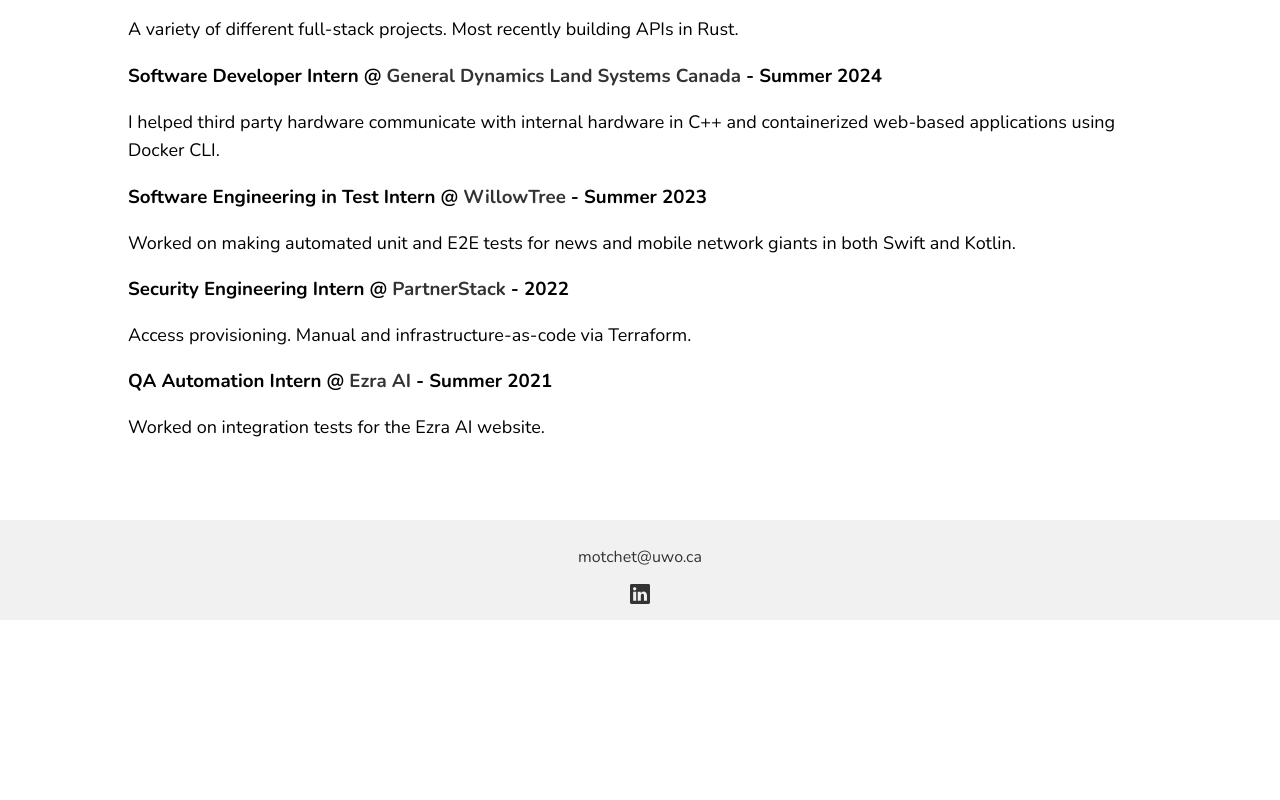
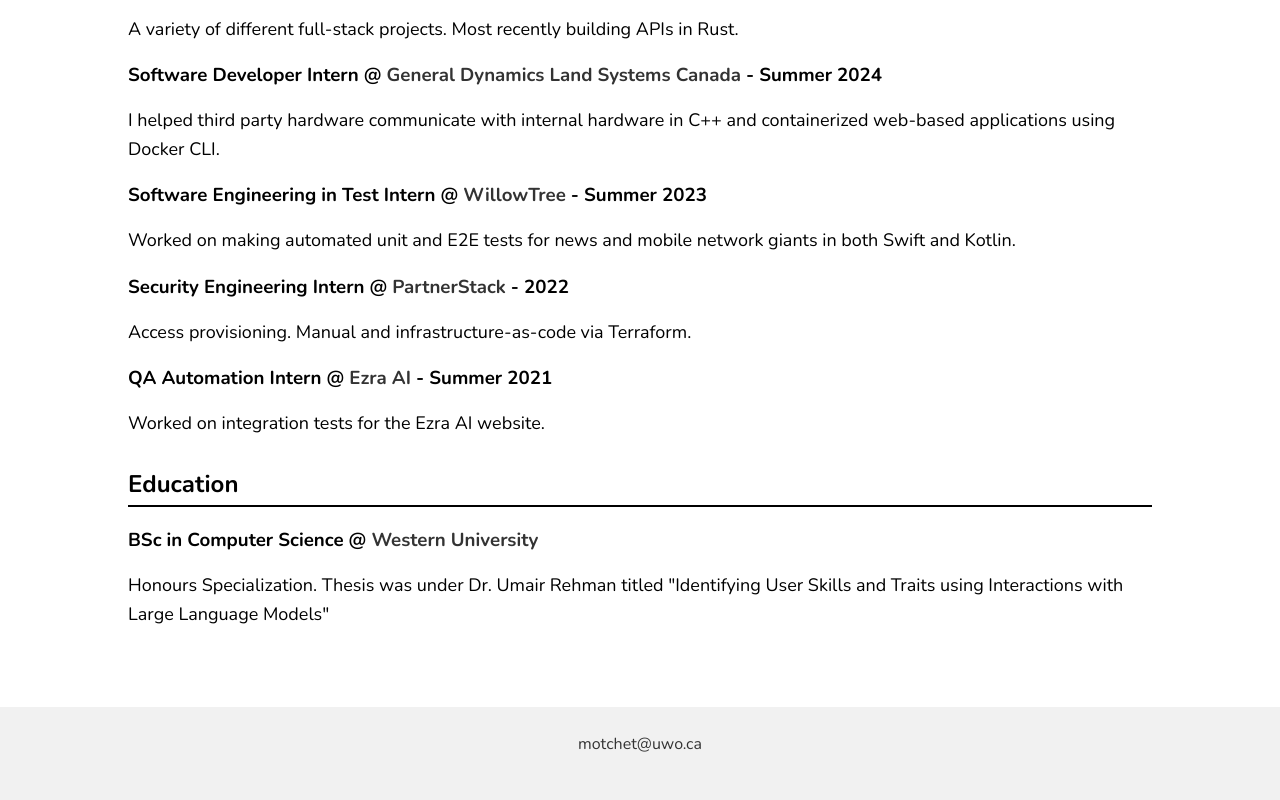
Before and after one commit to mattotchet/mattotchet.github.io, a plain HTML site: page index.html in a window 1280 px wide. Shown: the part 434-1234 px from the top of the page. Before the commit the page ends 1054 px from the top, so only its background shows below. Drawn offline with nearby package versions, Linux system fonts and the light colour scheme.

Commit message:
added in education

```diff
--- a/index.html
+++ b/index.html
@@ -21,19 +21,22 @@ body {
       width: 80%;
       margin: auto;
       padding: 20px;
-  padding-bottom: 60px; /* Add padding to the bottom to create space for the footer */
+      padding-bottom: 60px;
     }
-.experience {
+    .experience, .education {
       margin-top: 30px;
     }
-.experience h2 {
+    .experience h2, .education h2 {
       font-size: 24px;
       border-bottom: 2px solid black;
       padding-bottom: 5px;
     }
-.experience p {
+    .experience p, .education p {
       font-size: 18px;
       line-height: 1.6;
+    }
+    .job h3 {
+      margin-bottom: 5px;
     }
     .footer {
       text-align: center;
@@ -41,11 +44,11 @@ body {
       background-color: #f1f1f1;
     }
     a {
-  color: #333; /* Dark gray color for links */
-  text-decoration: none; /* Removes underline from links */
+      color: #333;
+      text-decoration: none;
     }
     a:hover {
-  color: #000; /* Slightly darker color on hover for feedback */
+      color: #000;
     }
   </style>
 </head>
@@ -66,7 +69,7 @@ a:hover {
   <section class="experience">
     <h2>Experience</h2>
     <div class="job">
-      <h3> Associate Software Developer @ <a href="https://www.gdlscanada.com/" target="_blank">General Dynamics Land Systems Canada</a> </h3>
+      <h3>Associate Software Developer @ <a href="https://www.gdlscanada.com/" target="_blank">General Dynamics Land Systems Canada</a></h3>
       <p>A variety of different full-stack projects. Most recently building APIs in Rust.</p>
     </div>
     <div class="job">
@@ -86,16 +89,18 @@ a:hover {
       <p>Worked on integration tests for the Ezra AI website.</p>
     </div>
   </section>
+
+  <section class="education">
+    <h2>Education</h2>
+    <div class="job">
+      <h3>BSc in Computer Science @ <a href="https://www.uwo.ca/" target="_blank">Western University</a></h3>
+      <p> Honours Specialization. Thesis was under Dr. Umair Rehman titled "Identifying User Skills and Traits using Interactions with Large Language Models"</p>
+    </div>
+  </section>
 </div>
 
 <div class="footer">
   <p><a href="mailto:motchet@uwo.ca">motchet@uwo.ca</a></p>
   <a href="https://www.linkedin.com/in/matthewotchet/" target="_blank" aria-label="LinkedIn">
     <svg xmlns="http://www.w3.org/2000/svg" width="20" height="20" fill="currentColor" class="bi bi-linkedin" viewBox="0 0 16 16">
-      <path d="M0 1.146C0 .513.526 0 1.175 0h13.65C15.474 0 16 .513 16 1.146v13.708c0 .633-.526 1.146-1.175 1.146H1.175C.526 16 0 15.487 0 14.854V1.146zm4.943 12.248V6.169H2.542v7.225h2.401zm-1.2-8.274c.837 0 1.358-.554 1.358-1.248-.015-.709-.52-1.248-1.342-1.248-.822 0-1.359.54-1.359 1.248 0 .694.521 1.248 1.327 1.248h.016zm4.908 8.274V9.359c0-.216.015-.432.08-.586.173-.431.568-.878 1.232-.878.869 0 1.216.662 1.216 1.634v3.865h2.401v-4.141c0-2.239-1.199-3.281-2.795-3.281-1.274 0-1.845.856-2.165 1.458h-.016v-1.248h-2.4c.031.811 0 7.225 0 7.225h2.4z"/>
-    </svg>
-  </a>
-</div>
-
-</body>
-</html>
+      <path d="M0 1.146C0 .513.526 0 1.175 0h13.65C15.474 0 16 .513 16 1.146v13.708c0 .633-.526 1.146-1.175 1.146H1.175C.526 16 0 15.487 0 14.854V1.146zm4.943 12.248V6.169H2.542v7.225h2.401zm-1.2-8.274c.837 0 1.358-.554 1.358-1.248-.015-.709-.52-1.248-1.342-1.248-.822 0-1.359.54-1.359 1.248 0 .694.521 1.248 1.327 1.248h.016zm4.908 8.274V9.359c0-.216.015-.432.08-.586.173-.431.568-.878 1.232-.878.869 0 1.216.662 1.216 1.634v
```
Lines whose indentation alone changed are shown as unchanged.
